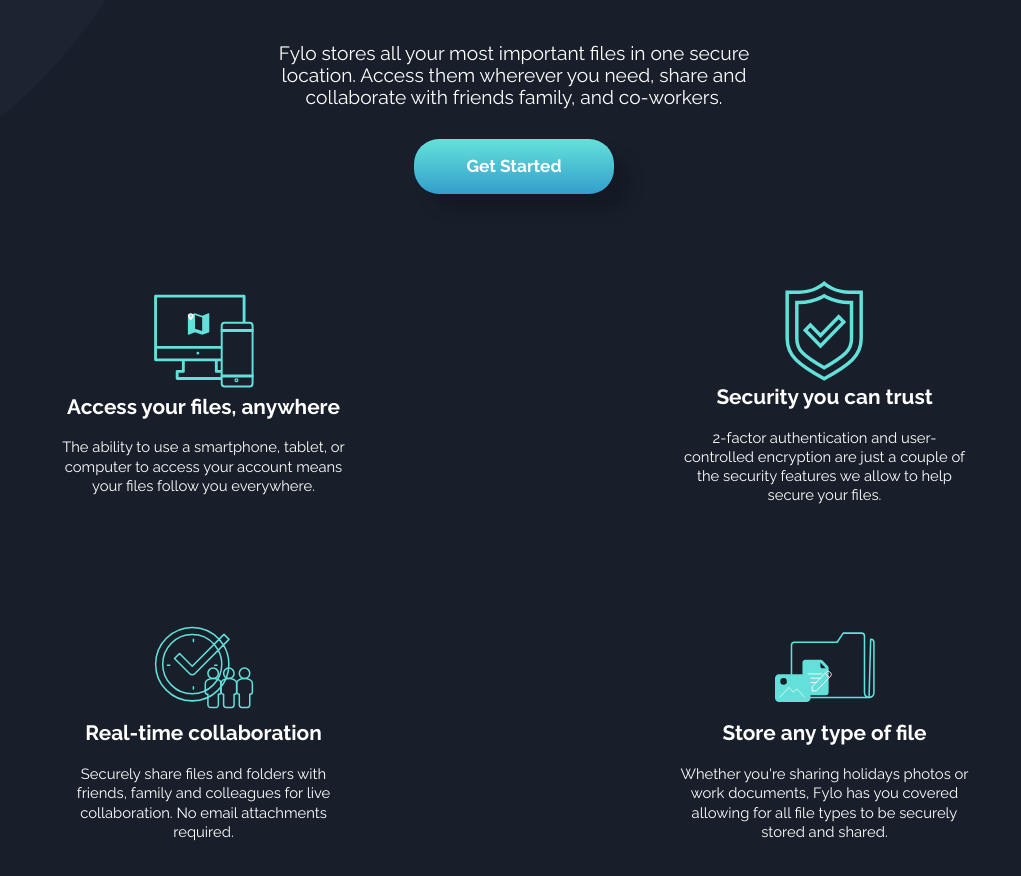
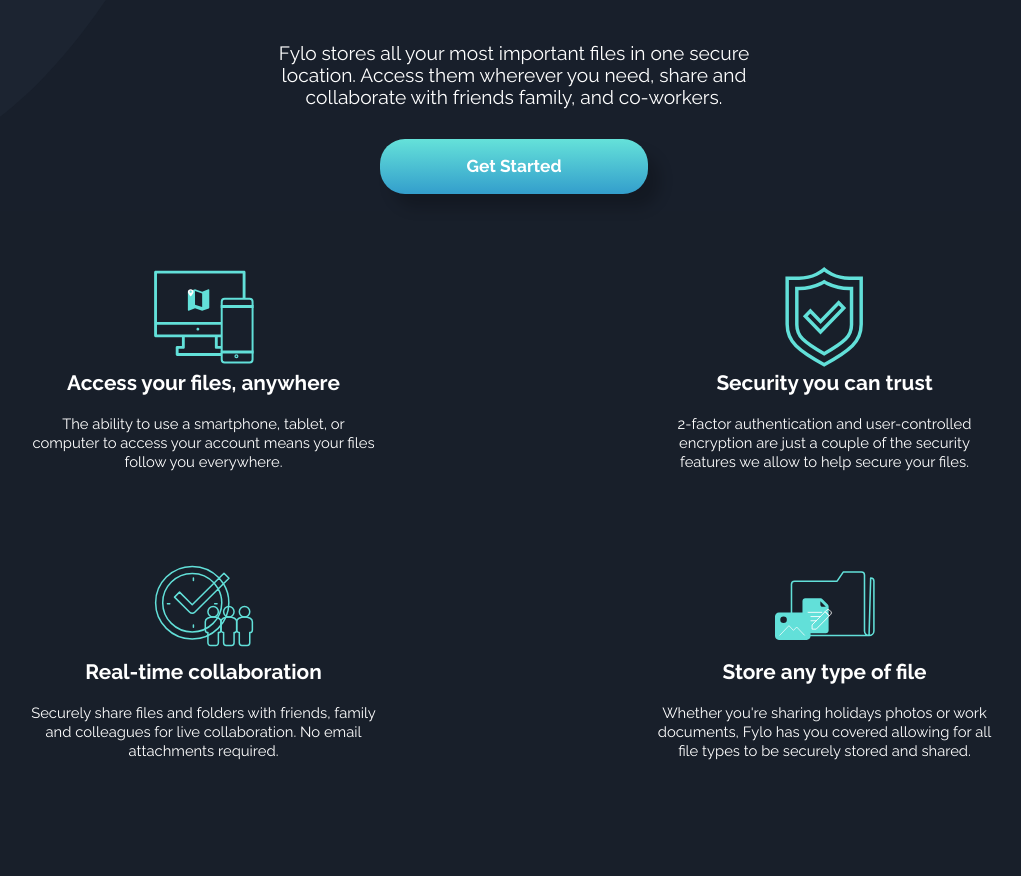
Before and after one commit to DonquixoteSabo/fylo-dark-theme, a Next.js app: page / in a window 1280 px wide. Shown: the part 760-1636 px from the top of the page, without its empty margins (126-1147 px from the left). After the commit the page ends 1549 px from the top, so only its background shows below. Built offline with nearby package versions, Linux system fonts and the light colour scheme.

Commit message:
refactor: :recycle: Improve code format and change header button width

```diff
--- a/components/CartsItem.js
+++ b/components/CartsItem.js
@@ -6,13 +6,9 @@ const Cart = styled.li`
   display: flex;
   flex-direction: column;
   align-items: center;
-  margin: 2em;
+  margin: 1em;
   color: ${({ theme }) => theme.colors.neutral};
   max-width: 350px;
-
-  @media screen and (min-width: 786px) {
-    width: 50%;
-  }
 `;
 
 const Title = styled.header`
@@ -21,8 +17,8 @@ const Title = styled.header`
 `;
 
 const Text = styled.p`
+  font: 400 0.925rem/1.2rem 'Raleway', sans-serif;
   text-align: center;
-  font: 400 0.925rem/1.2rem 'Raleway', sans-serif;
   margin: 1em 0;
 `;
 
--- a/components/Header.js
+++ b/components/Header.js
@@ -33,12 +33,11 @@ const Container = styled.div`
 `;
 
 const Button = styled.button`
-  width: 200px;
-  padding: 1em 0;
+  padding: 1em 5em;
   margin: 1em 0;
   font: 700 0.9em 'Raleway', sans-serif;
   color: ${({ theme }) => theme.colors.neutral};
-  box-shadow: 16px 16px 16px rgba(0, 0, 0, 0.2);
+  box-shadow: 12px 14px 14px rgba(0, 0, 0, 0.2);
   background: linear-gradient(hsl(176, 68%, 64%), hsl(198, 60%, 50%));
   transition: 0.3s ease-in-out;
   border-radius: 25px;
```
